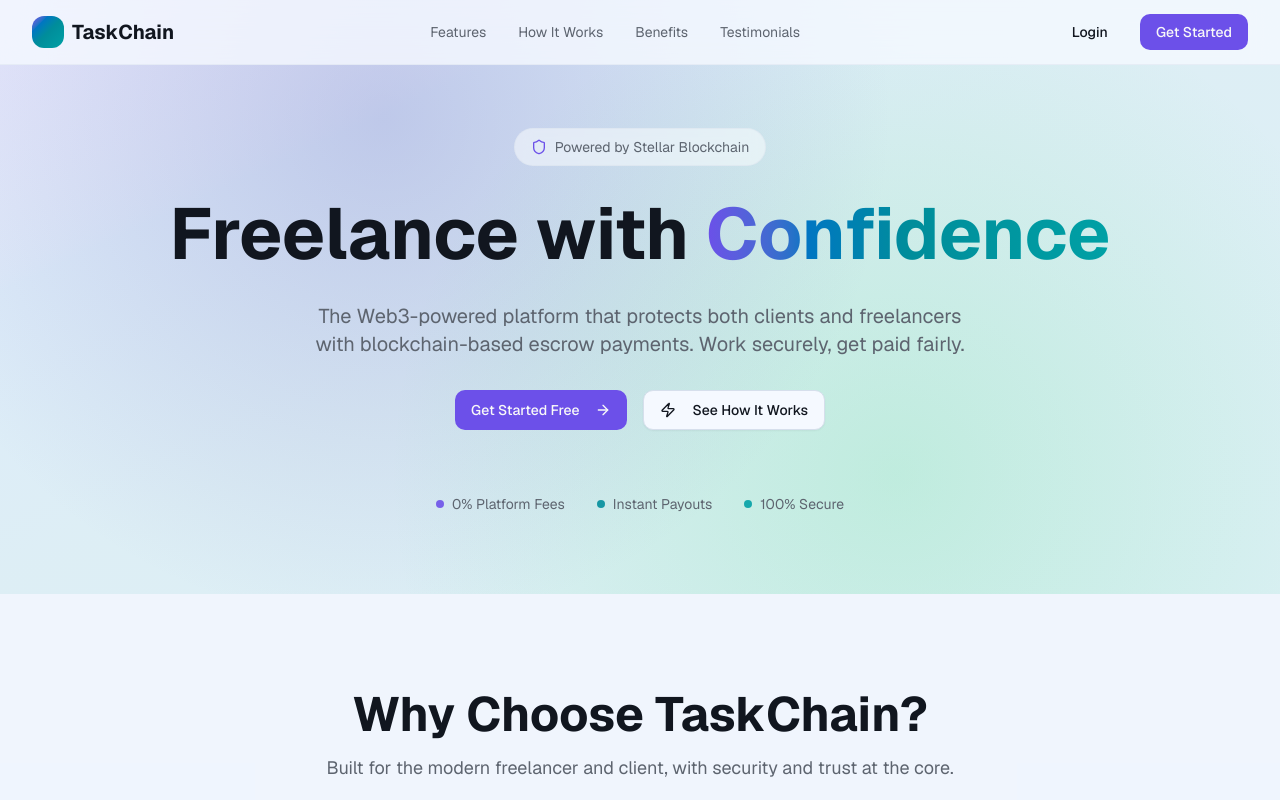
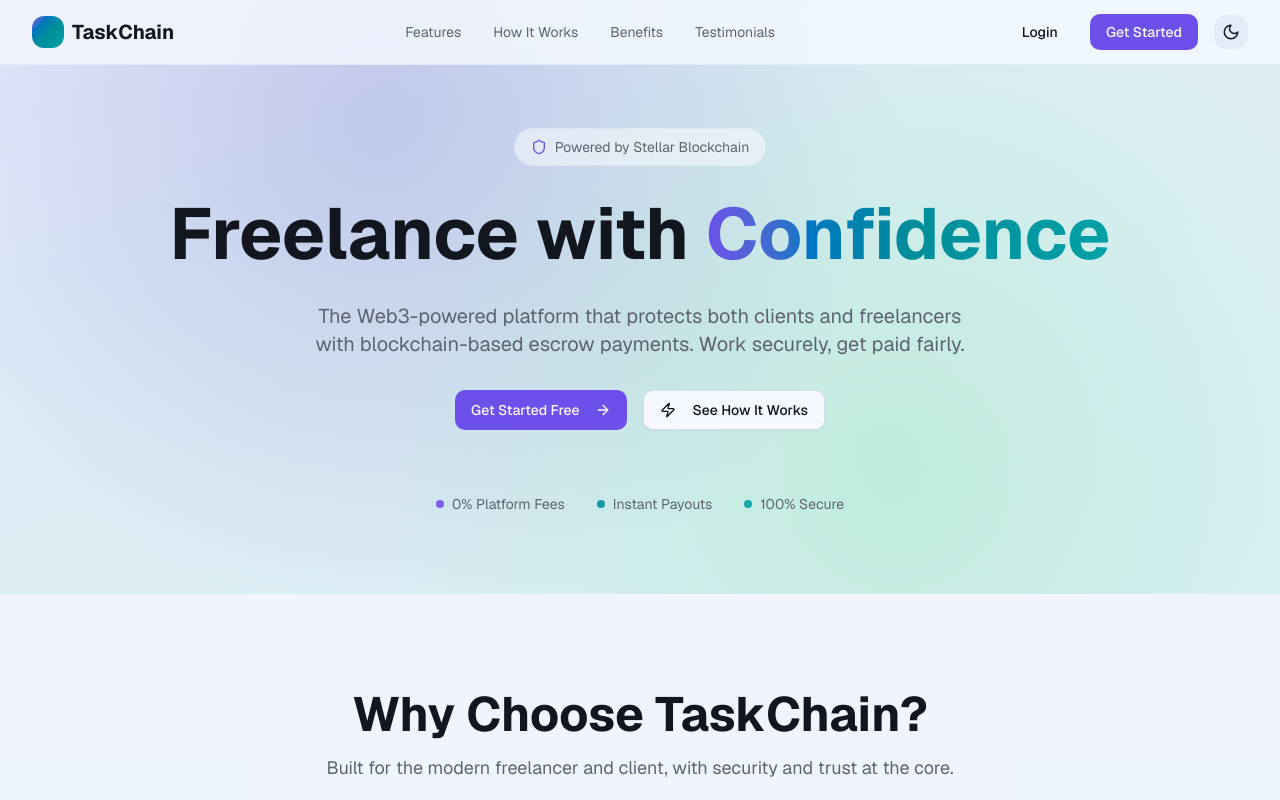
Before and after one commit to Lumina-eX/TaskChain, a Next.js app: page / in a window 1280 px wide. Shown: the top 800 px of the page. Built offline with nearby package versions, Linux system fonts and the light colour scheme.

Commit message:
fix: remove duplicate code and fix hook placement"

```diff
--- a/components/ui/ThemeToggle.tsx
+++ b/components/ui/ThemeToggle.tsx
@@ -4,7 +4,7 @@ import { useEffect, useState } from "react";
 import { Sun, Moon } from "lucide-react";
 
 export function ThemeToggle() {
-  // 1. Initialize state with a function so it only runs once on mount
+  // 1. Initialize state properly to avoid cascading renders
   const [dark, setDark] = useState(() => {
     if (typeof window !== "undefined") {
       return localStorage.getItem("theme") === "dark";
@@ -12,7 +12,7 @@ export function ThemeToggle() {
     return false;
   });
 
-  // 2. This effect now only handles the DOM class, not state updates
+  // 2. Synchronize the HTML class with the state
   useEffect(() => {
     if (dark) {
       document.documentElement.classList.add("dark");
@@ -27,25 +27,6 @@ export function ThemeToggle() {
       localStorage.setItem("theme", newDark ? "dark" : "light");
       return newDark;
     });
-  const [dark, setDark] = useState(false);
-
-  useEffect(() => {
-    const saved = localStorage.getItem("theme");
-    if (saved === "dark") {
-      document.documentElement.classList.add("dark");
-      setDark(true);
-    }
-  }, []);
-
-  const toggleTheme = () => {
-    if (dark) {
-      document.documentElement.classList.remove("dark");
-      localStorage.setItem("theme", "light");
-    } else {
-      document.documentElement.classList.add("dark");
-      localStorage.setItem("theme", "dark");
-    }
-    setDark(!dark);
   };
 
   return (
@@ -57,4 +38,3 @@ export function ThemeToggle() {
     </button>
   );
 }
-}
```
